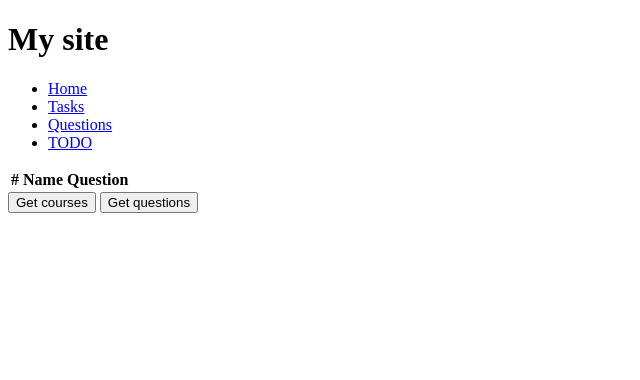
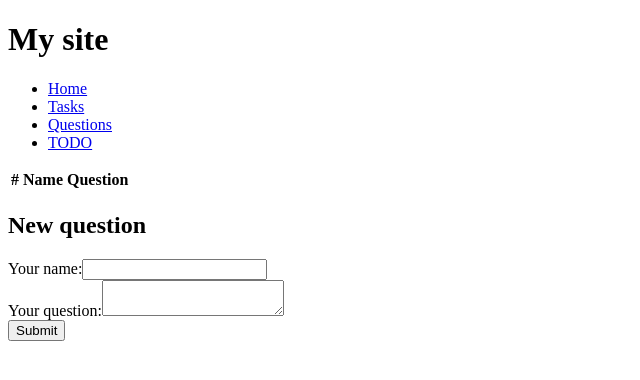
Before and after one commit to CleverAlexPetrov/oct-mvc, a PHP site: page /questions in a window 1280 px wide. Shown: the top 380 px of the page, without its empty margins (0-640 px from the left). Run offline with PHP 8.4, Linux system fonts and the light colour scheme; data that the repository does not hold is empty.

Commit message:
add question.css

```diff
--- a/app/controllers/ControllerTasks.php
+++ b/app/controllers/ControllerTasks.php
@@ -3,6 +3,7 @@
 namespace controllers;
 
 use core\Controller;
+
 use models\ModelTasks;
 
 class ControllerTasks extends Controller {
--- a/app/models/ModelTasks.php
+++ b/app/models/ModelTasks.php
@@ -3,7 +3,6 @@
 namespace models;
 
 use core\Model;
-use mysqli;
 
 class ModelTasks extends Model {
 
--- a/app/views/questions_index_view.php
+++ b/app/views/questions_index_view.php
@@ -10,6 +10,12 @@
 
     </tbody>
 </table>
-<button id="courses" type="button">Get courses</button>
-<button id="questions-btn" type="button">Get questions</button>
+<!--<button id="courses" type="button">Get courses</button>
+<button id="questions-btn" type="button">Get questions</button>-->
+<h2>New question</h2>
+<form name="question">
+    <label>Your name:<input type="text" name="author" required/></label>
+    <label>Your question:<textarea name="text" required></textarea></label>
+    <input type="submit"/>
+</form>
 <script src="js/questions.js"></script>
--- a/app/views/tasks_create_view.php
+++ b/app/views/tasks_create_view.php
@@ -1,6 +1,3 @@
-<div>
-    <h3>Добавить задачу</h3>
-</div>
 <?php if (!empty($this->error)): ?>
     <div>
         <?= $this->error ?>
@@ -8,5 +5,5 @@
 <?php endif; ?>
 <form method="POST" action="/tasks/add">
     <input type="text" name="tasks"/>
-    <button>Добавить</button>
+    <button>Добавить задачу</button>
 </form>
--- a/app/views/tasks_index_view.php
+++ b/app/views/tasks_index_view.php
@@ -4,4 +4,6 @@
         <li><?= $task['name'] ?></li>
     <?php endforeach; ?>
 </ul>
-<a href="/tasks/create">+</a>
+<div style="height: 20px; width: 22px; background-color: aqua">
+    <a href="/tasks/create">"+"</a>
+</div>
--- a/app/views/template_main_view.php
+++ b/app/views/template_main_view.php
@@ -3,6 +3,7 @@
     <head>
         <meta charset="UTF-8">
         <title></title>
+        <link href="css/question.css" rel="stylesheet"/>
     </head>
     <body>
         <h1>My site</h1>
--- /dev/null
+++ b/css/question.css
@@ -0,0 +1,3 @@
+form[name="question"] label{
+    display: block;
+}
--- a/js/questions.js
+++ b/js/questions.js
@@ -1,21 +1,21 @@
-document.getElementById('courses').onclick = function () {
-    var xhr = new XMLHttpRequest();
-    xhr.open('GET', 'https://api.privatbank.ua/p24api/pubinfo?json&exchange&coursid=5');
-    xhr.onreadystatechange = function () {
-	if (xhr.readyState === 4) {
-	    if (xhr.status === 200) {
-		var json_text = xhr.responseText;
-		var courses = JSON.parse(json_text);
-		for (var i = 0; i < courses.length; i++) {
-		    alert(courses[i].ccy);//TODO выводи как хочешь
-		}
-	    }
-	}
-    };
-    xhr.send();
-};
+//document.getElementById('courses').onclick = function () {
+//    var xhr = new XMLHttpRequest();
+//    xhr.open('GET', 'https://api.privatbank.ua/p24api/pubinfo?json&exchange&coursid=5');
+//    xhr.onreadystatechange = function () {
+//	if (xhr.readyState === 4) {
+//	    if (xhr.status === 200) {
+//		var json_text = xhr.responseText;
+//		var courses = JSON.parse(json_text);
+//		for (var i = 0; i < courses.length; i++) {
+//		    alert(courses[i].ccy);//TODO выводи как хочешь
+//		}
+//	    }
+//	}
+//    };
+//    xhr.send();
+//};
 
-document.getElementById('questions-btn').onclick = function () {
+function showQqestions() {
     var xhr = new XMLHttpRequest();
     xhr.open('GET', '/api/questions');
     xhr.onreadystatechange = function () {
@@ -40,3 +40,4 @@
     };
     xhr.send();
 };
+showQqestions();
```
